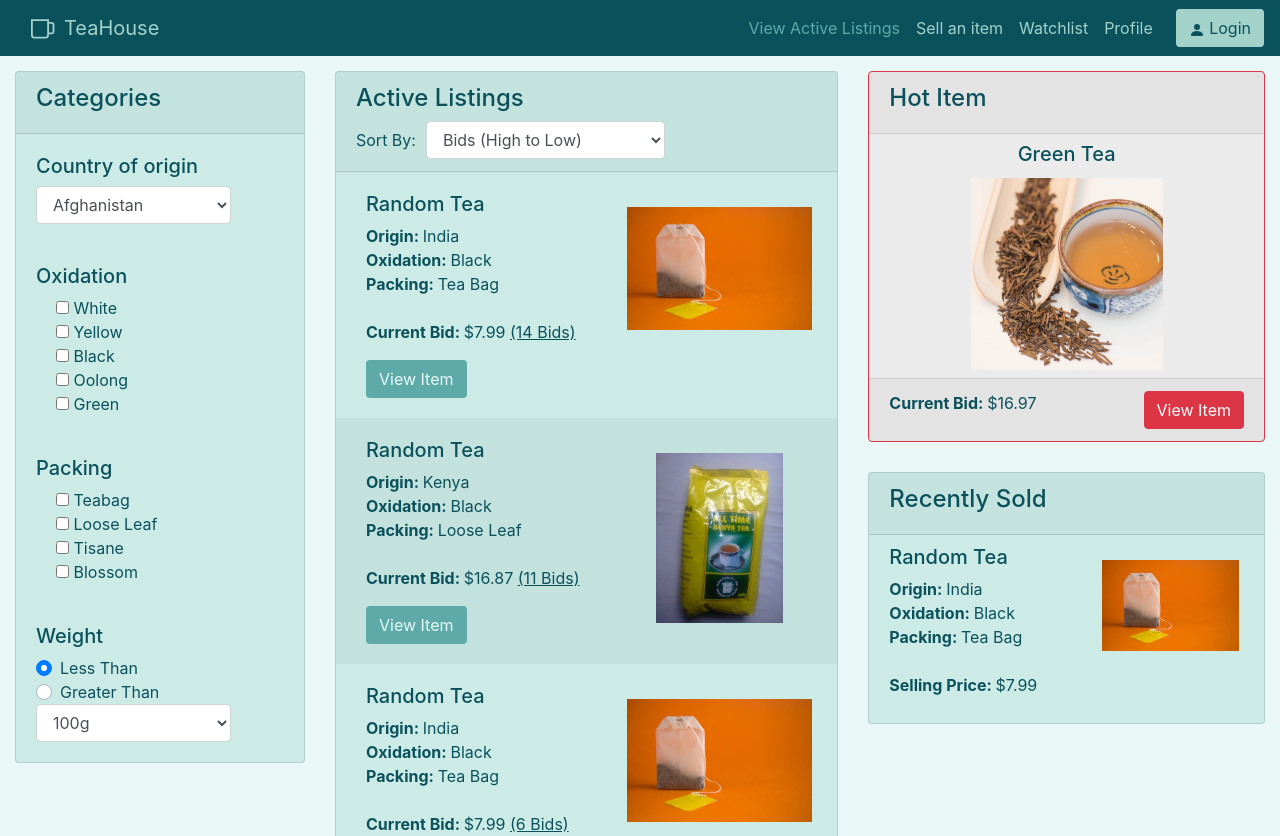
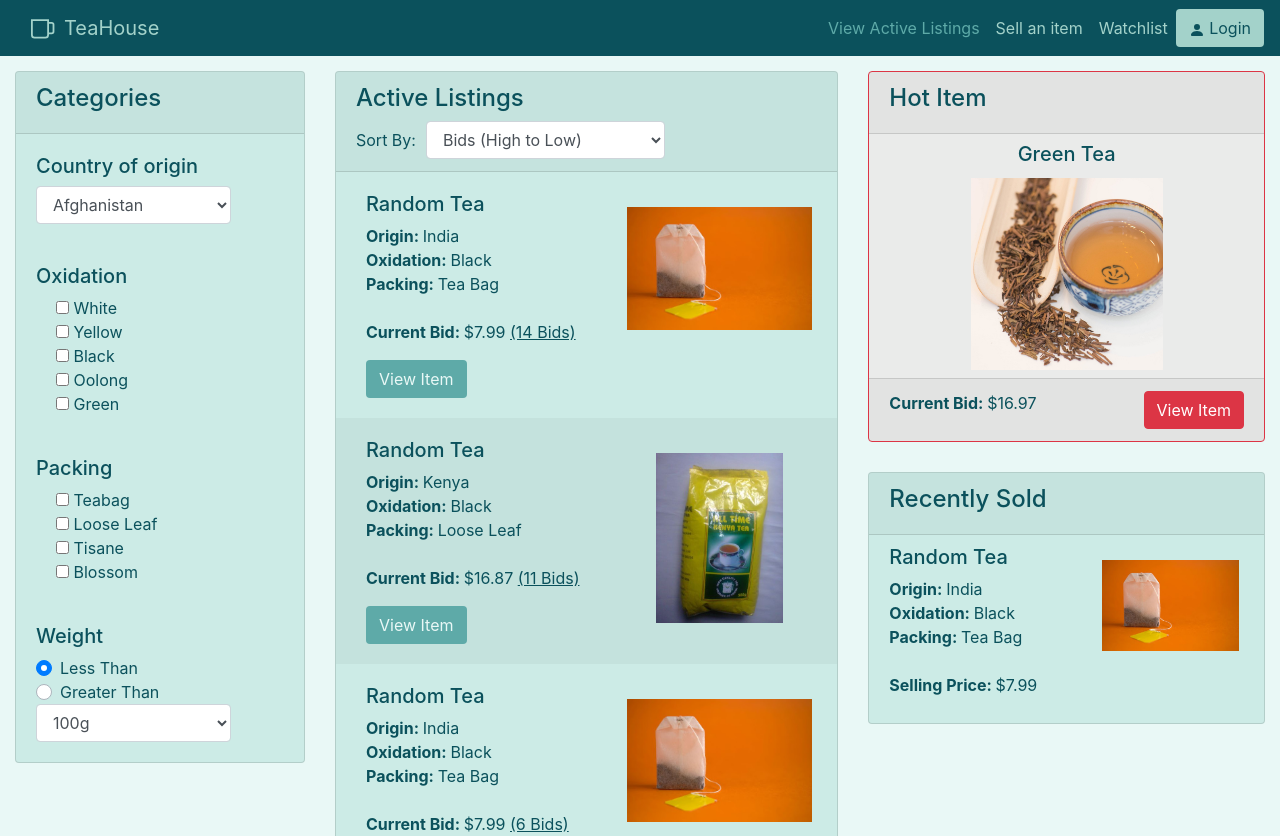
Before and after one commit to BlackIsBlack/teahouse-auctions, a Flask app: page / in a window 1280 px wide. Shown: the top 836 px of the page. Run offline with Flask 2, Linux system fonts and the light colour scheme; some libraries are stand-ins or nearby versions.

Commit message:
Added favicon and login/logout button

```diff
--- a/auction/templates/base.html
+++ b/auction/templates/base.html
@@ -13,6 +13,7 @@
     <link rel="stylesheet" href="{{ url_for('static', filename='css/style.css') }}">
     <script src="{{ url_for('static', filename='script.js') }}"></script>
     <title>TeaHouse Auctions</title>
+    <link rel='icon' href='/static/image/favicon.ico' type='favicon'/ >
 </head>
 
 <body>
@@ -35,16 +36,21 @@
                 <li class="nav-item">
                     <a class="nav-link" href="/watchlist">Watchlist</a>
                 </li>
-                <li class="nav-item padded">
-                    <a class="nav-link" href="/profile">Profile</a>
-                </li>
             </ul>
-
+            {% if current_user.is_authenticated %}
+            <a href="/logout" class="btn btn-default"><span><svg width="1em" height="1em" viewBox="0 0 16 16"
+                class="bi bi-person-fill" fill="var(--dark)" xmlns="http://www.w3.org/2000/svg">
+                <path fill-rule="evenodd"
+                    d="M3 14s-1 0-1-1 1-4 6-4 6 3 6 4-1 1-1 1H3zm5-6a3 3 0 1 0 0-6 3 3 0 0 0 0 6z" />
+            </svg></span> Logout
+            {% else %}
             <a href="/login" class="btn btn-default"><span><svg width="1em" height="1em" viewBox="0 0 16 16"
-                        class="bi bi-person-fill" fill="var(--dark)" xmlns="http://www.w3.org/2000/svg">
-                        <path fill-rule="evenodd"
-                            d="M3 14s-1 0-1-1 1-4 6-4 6 3 6 4-1 1-1 1H3zm5-6a3 3 0 1 0 0-6 3 3 0 0 0 0 6z" />
-                    </svg></span> Login</a>
+                class="bi bi-person-fill" fill="var(--dark)" xmlns="http://www.w3.org/2000/svg">
+                <path fill-rule="evenodd"
+                    d="M3 14s-1 0-1-1 1-4 6-4 6 3 6 4-1 1-1 1H3zm5-6a3 3 0 1 0 0-6 3 3 0 0 0 0 6z" />
+            </svg></span> Login
+            {% endif %}
+            </a>
         </div>
     </nav>
 
```
Also changed, not shown: auction/static/image/favicon.ico (added).
